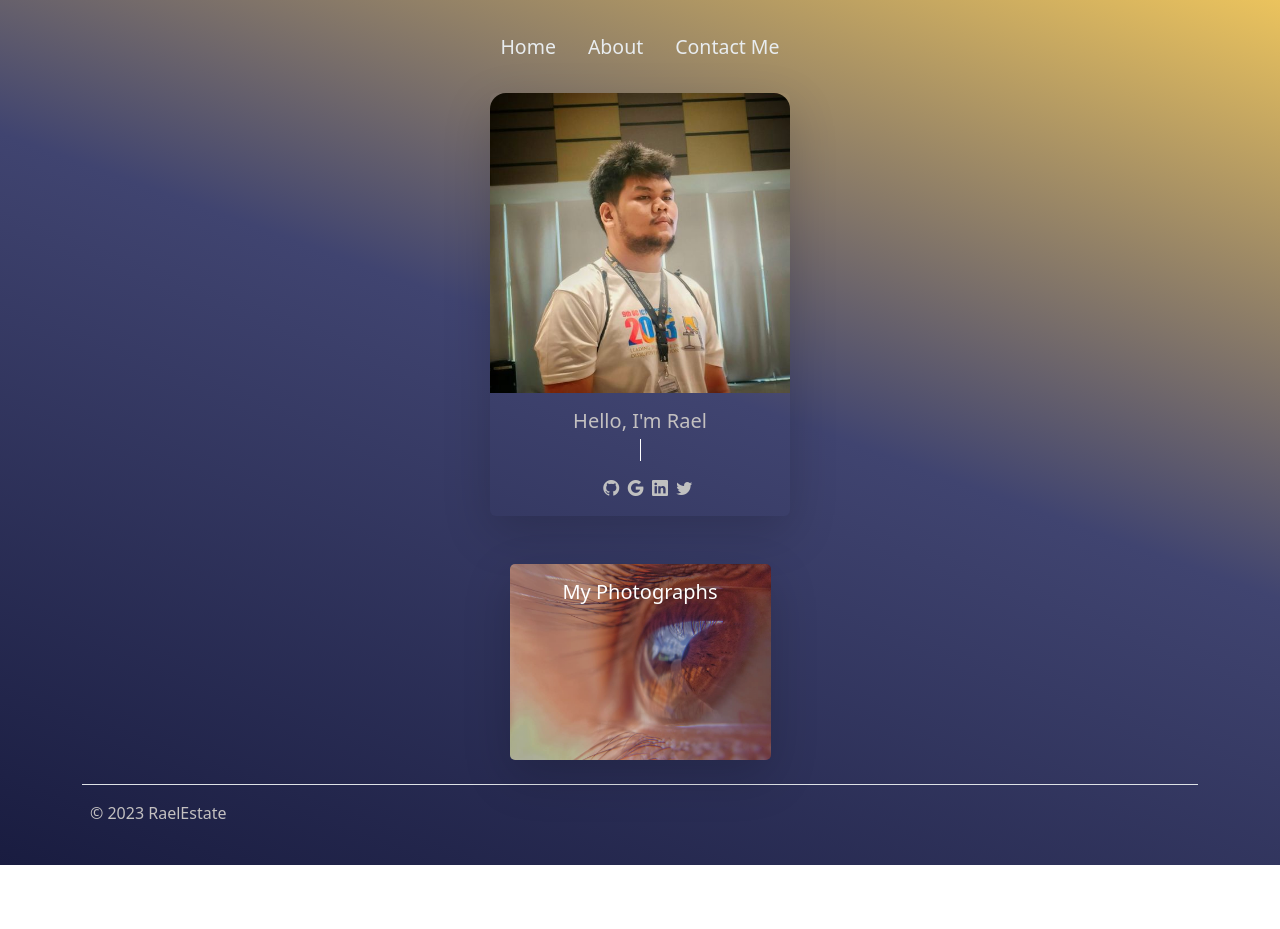
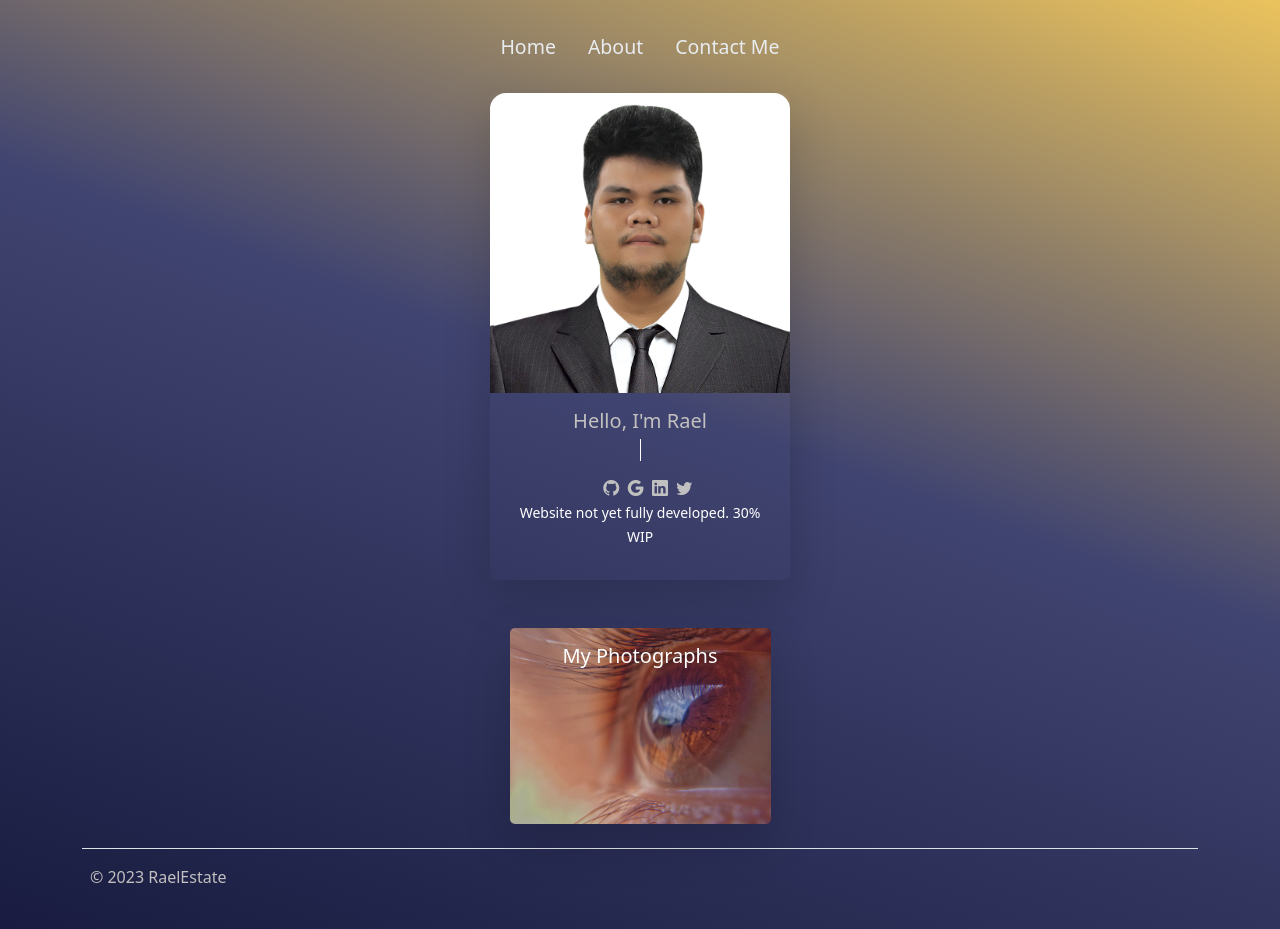
Before and after one commit to raelestate/My-Portfolio, a website: page index.html in a window 1280 px wide. Before the commit the page ends 865 px from the top, so only its background shows below. Drawn offline with nearby package versions, Linux system fonts and the light colour scheme.

Commit message:
updated photo

```diff
--- a/index.html
+++ b/index.html
@@ -30,7 +30,7 @@
       <div class="col d-flex justify-content-center">
         <a href="#" style="text-decoration: none;">
           <div class="card shadow-lg bg-transparent border-0" style="width: 300px;">
-            <img src="./resources/img/me2.jpg" class="card-img-top rounded-top-4" alt="My Self-portrait">
+            <img src="./resources/img/FORMALATTIRE.jpg" class="card-img-top rounded-top-4" alt="My Self-portrait">
             <div class="card-body text-center">
               <h5 class="card-title" style="color:#C3C0C0">Hello, I'm Rael</h5>
               <div class="typewriter">
@@ -58,7 +58,9 @@
                 </div>
                 <div class="col-1">
                   <a href="https://twitter.com/raineridesu" title="Twitter"><i class="bi bi-twitter" style="color:#C0C0C0"></i></a>
+
                 </div>
+                <p><small style="color:white">Website not yet fully developed. 30% WIP</small></p>
               </div>
             </div>
           </div>
```
